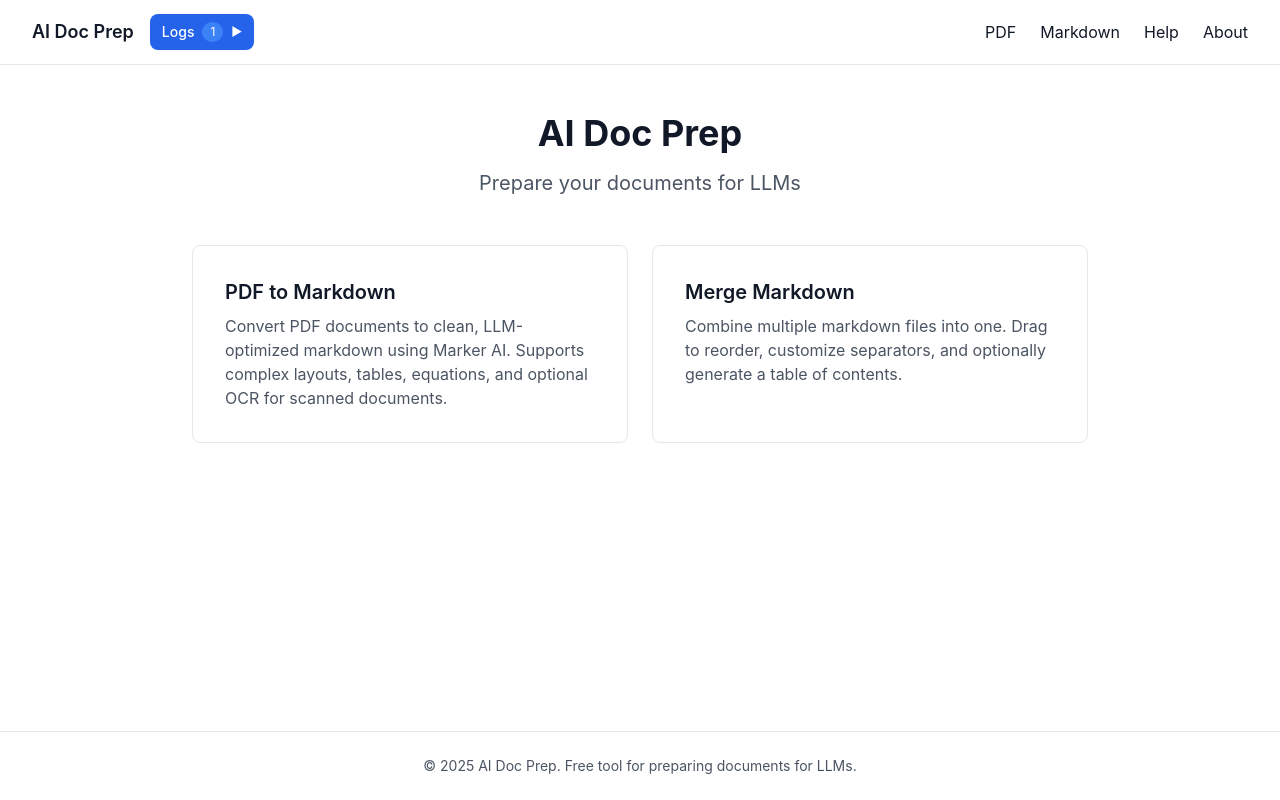
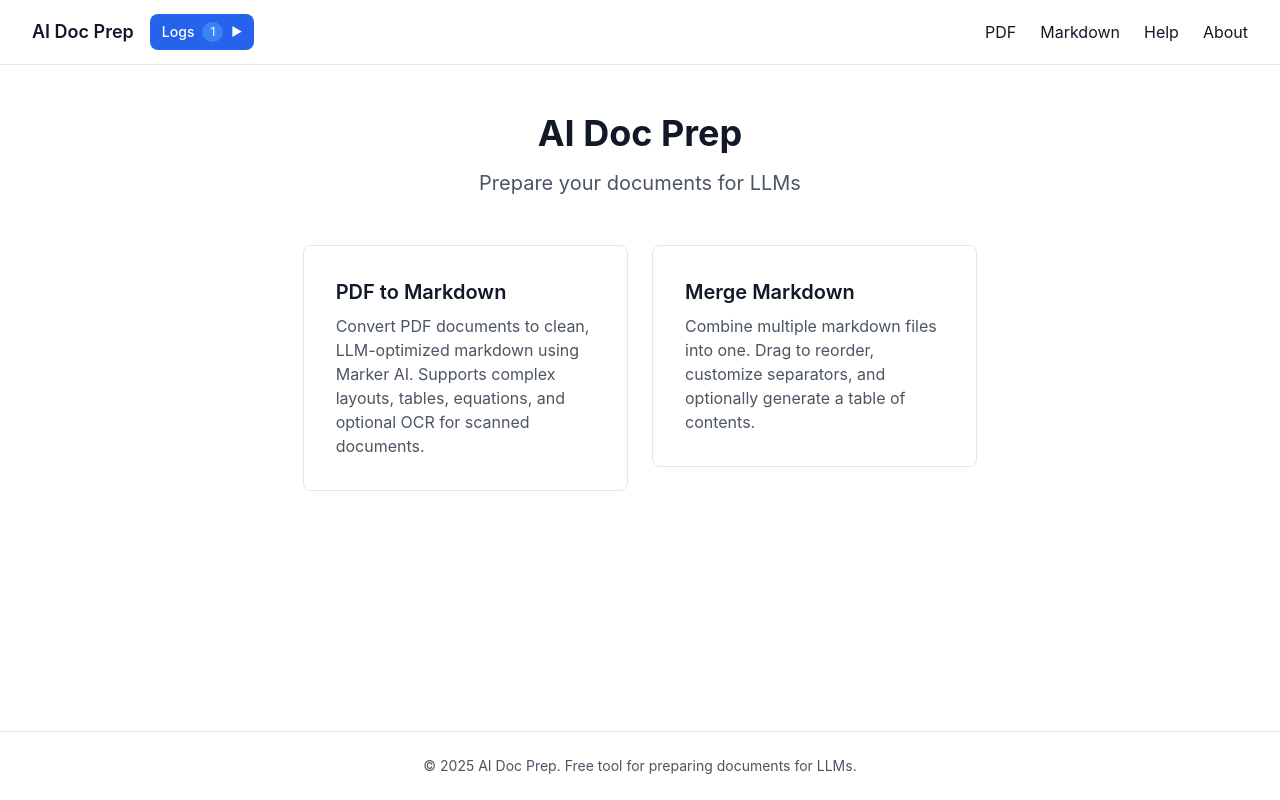
Before and after one commit to guy915/iLoveMD, a Next.js app: page / in a window 1280 px wide. Built offline with nearby package versions, Linux system fonts and the light colour scheme.

Commit message:
Keep original card aspect ratio, just center them on page

```diff
--- a/src/app/page.tsx
+++ b/src/app/page.tsx
@@ -13,14 +13,15 @@ export default function Home() {
       </div>
 
       {/* Tool Grid */}
-      <div className="grid md:grid-cols-2 gap-6 max-w-4xl mx-auto">
+      <div className="flex flex-wrap justify-center gap-6 max-w-5xl mx-auto">
         {TOOL_CARDS.map((tool) => (
-          <ToolTile
-            key={tool.href}
-            title={tool.title}
-            description={tool.description}
-            href={tool.href}
-          />
+          <div key={tool.href} className="w-full md:w-[calc(33.333%-1rem)]">
+            <ToolTile
+              title={tool.title}
+              description={tool.description}
+              href={tool.href}
+            />
+          </div>
         ))}
       </div>
     </div>
```
